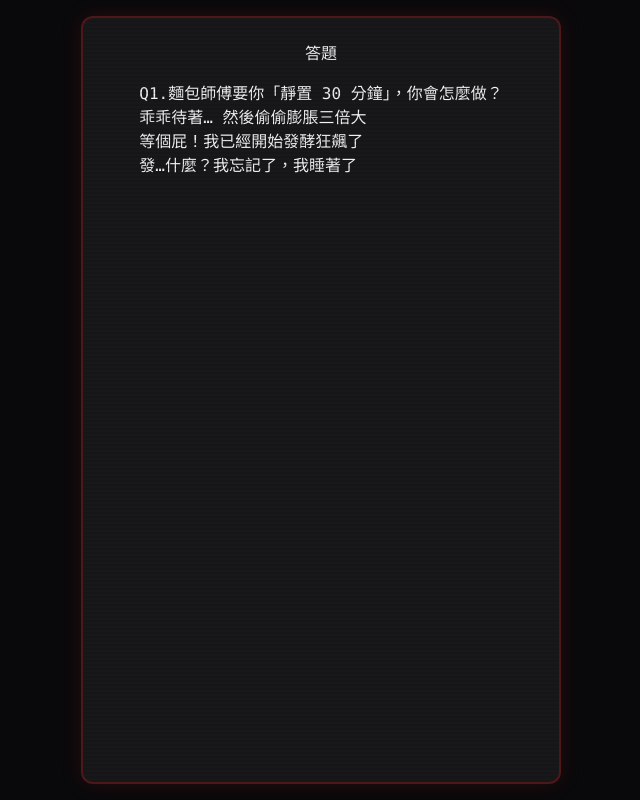
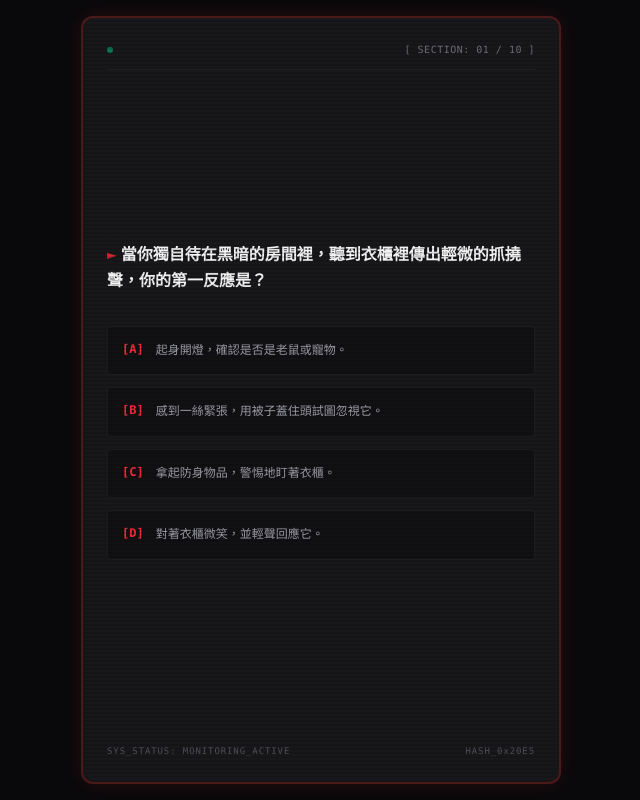
Before and after one commit to 111204043-ui/1142_web_111204043_hw2, a Next.js app: page /question in a window 1280 px wide. Shown: the whole page, without its empty margins (319-959 px from the left). Built offline with nearby package versions, Linux system fonts and the light colour scheme.

Commit message:
feat: init question building

```diff
--- a/app/page.tsx
+++ b/app/page.tsx
@@ -76,9 +76,9 @@ export default function Home() {
             。
           </p>
           <p className="italic text-zinc-500 border-t border-zinc-800/60 pt-2 font-serif">
-            「本測試將評估您的異常心理特質與現實錨定，以分類您的收容等級。請放心，這一切都是為了您的安全。或者說……為了
+            「本測試將評估您的異常心理特質與現實錨定，以分類您的收容等級。為了您的安全，請不要
             <span className="blur-[1px] text-zinc-400 hover:blur-none transition-all duration-300 cursor-help">
-              不讓世界被您修正
+              掙扎
             </span>
             。」
           </p>
--- a/app/question/page.tsx
+++ b/app/question/page.tsx
@@ -1,8 +1,8 @@
 "use client"
-import Link from "next/link";
+
 import { useState, useEffect } from "react";
-import { useRouter } from "next/navigation"
-import { usePsyStore } from "../../store/store"
+import { useRouter } from "next/navigation";
+import { usePsyStore } from "../../store/store";
 
 export default function Question() {
   const router = useRouter();
@@ -11,45 +11,128 @@ export default function Question() {
   const psyData = usePsyStore((state) => state.psyData);
   const setPsyScore = usePsyStore((state) => state.setScore);
 
-  console.log(psyData);
-  console.log(psyData.quizData);
+  // 計算目前的精神污染指數（0 ~ 9 級），用來動態影響 UI 驚悚度
+  const pollutionLevel = questionIndex;
 
-  useEffect(() => {
-    console.log("目前分數：" + psyData.score);
-  }, [psyData.score]);
+  // 用於選項的前綴代碼
+  const optionPrefix = ["A", "B", "C", "D"];
 
+  function nextQuestion(optionIndex: number) {
+    const currentQuestion = psyData.quizData[questionIndex];
+    const selectedValue = currentQuestion.options[optionIndex].value;
 
-  function nextQuestion(optionIndex: any) {
-    console.log("使用者選擇：" + optionIndex);
+    // 修正非同步狀態：計算正確的新分數並存入 Zustand
+    const newScore = psyData.score + selectedValue;
+    setPsyScore(newScore);
 
-    setPsyScore(psyData.score + psyData.quizData[questionIndex].options[optionIndex].value);
-    console.log(psyData.score);
-
-    if (questionIndex != psyData.quizData.length - 1) {
-      console.log("下一題～");
+    if (questionIndex < psyData.quizData.length - 1) {
       setQuestionIndex(questionIndex + 1);
     } else {
-      console.log("進入準備看結果頁面");
+      // 進入最後一題後跳轉至準備頁
       router.push("/prepare");
     }
+  }
 
-  }
+  // 取得目前題目物件
+  const currentQuiz = psyData.quizData[questionIndex];
+
+  if (!currentQuiz) return <div className="text-red-500 font-mono p-4">ERR: DATA_CORRUPTED</div>;
 
   return (
     <>
-      <div className="flex flex-col items-center gap-4">
-        答題
-        <div>
-          <div>{"Q" + (questionIndex + 1) + "." + psyData.quizData[questionIndex].title}</div>
-          {/* <div>{ `Q${(questionIndex+1)}.${questionData[questionIndex].title}` }</div> */}
-          <div onClick={() => nextQuestion(0)}>{psyData.quizData[questionIndex].options[0].text}</div>
-          <div onClick={() => nextQuestion(1)}>{psyData.quizData[questionIndex].options[1].text}</div>
-          <div onClick={() => nextQuestion(2)}>{psyData.quizData[questionIndex].options[2].text}</div>
+      {/* 動態調整外層容器：隨著污染等級（題數）提高，讓紅光陰影越來越強大，並在後半段（第 6 題起）隨機產生輕微搖晃感 */}
+      <div
+        className={`w-full h-full flex flex-col justify-between font-mono text-zinc-300 select-none`}
+        style={{
+          // 隨著題數增加，將邊框陰影的發光範圍擴大，模擬終端機過載
+          boxShadow: `inset 0 0 ${pollutionLevel * 5}px rgba(153, 27, 27, ${0.1 + pollutionLevel * 0.05})`
+        }}
+      >
+
+        {/* 頂部狀態列：呈現當前系統監控狀態 */}
+        <div className="flex justify-between items-center w-full border-b border-zinc-800/80 pb-3 text-[10px] text-zinc-500 tracking-wider">
+          <div className="flex items-center gap-2">
+            <span className={`w-1.5 h-1.5 rounded-full ${pollutionLevel >= 7 ? "bg-red-600 animate-ping" : "bg-emerald-600 animate-pulse"}`}></span>
+          </div>
+          <div>
+            <span>[ SECTION: {String(questionIndex + 1).padStart(2, '0')} / 10 ]</span>
+          </div>
         </div>
 
-        {/* <Link className="text-white bg-black px-3 py-2" href="/prepare">準備看結果</Link> */}
+        {/* 中間：題目主體區塊 */}
+        <div className="my-auto py-8 flex flex-col gap-6">
+
+          {/* 題號與題目名稱 */}
+          <div className="relative">
+            {/* 後方淡淡的偽影襯托 */}
+            <span className="absolute -top-4 -left-2 text-[28px] font-black text-zinc-900 select-none">
+              Q{questionIndex + 1}
+            </span>
+
+            {/* 實際題目：後半段題目（Q7、Q8等）加入模糊或錯位陰影特效 */}
+            <h2
+              className={`text-base font-bold text-zinc-100 leading-relaxed relative z-10 transition-all duration-300 ${
+                pollutionLevel >= 7 ? "tracking-widest filter blur-[0.3px]" : ""
+              }`}
+              style={{
+                textShadow: pollutionLevel >= 5 ? `${pollutionLevel - 4}px 0 rgba(153,27,27,0.7)` : "none"
+              }}
+            >
+              <span className="text-red-500/80 mr-1">►</span>
+              {currentQuiz.title}
+            </h2>
+          </div>
+
+          {/* 選項清單 */}
+          <div className="flex flex-col gap-3 mt-2">
+            {currentQuiz.options.map((option: any, idx: number) => (
+              <button
+                key={idx}
+                onClick={() => nextQuestion(idx)}
+                className={`w-full text-left p-3.5 text-xs rounded border border-zinc-800/60 bg-zinc-950/40 text-zinc-400 hover:text-zinc-100 transition-all duration-150 relative overflow-hidden group
+                  ${
+                    // 隨題數推進，選項按鈕的 Hover 效果從紅框轉變為極度壓迫的血紅底色
+                    pollutionLevel >= 6
+                    ? "hover:bg-red-950/40 hover:border-red-700/60"
+                    : "hover:bg-zinc-900 hover:border-zinc-700"
+                  }
+                `}
+              >
+                {/* 終端機按鈕左側的狀態方塊指示燈 */}
+                <div className="flex items-start gap-3 relative z-10">
+                  <span className="text-red-500 font-bold font-mono tracking-square shrink-0">
+                    [{optionPrefix[idx]}]
+                  </span>
+
+                  {/* 選項內文：最後幾題的選項字體可以加入呼吸燈或模糊效果 */}
+                  <span className={`leading-relaxed group-hover:translate-x-0.5 transition-transform duration-150 ${
+                    pollutionLevel >= 8 && idx === 3 ? "text-red-400/80 font-serif font-black" : ""
+                  }`}>
+                    {option.text}
+                  </span>
+                </div>
+
+                {/* 按鈕內部的微妙黑客風格掃描滑過特效 (Hover Decorator) */}
+                <div className="absolute inset-y-0 left-0 w-[2px] bg-red-800 opacity-0 group-hover:opacity-100 transition-opacity duration-150" />
+              </button>
+            ))}
+          </div>
+
+        </div>
+
+        {/* 底部裝飾列：模擬系統底層拋出的數據流（隨題號變化，題目越後面，盲碼或警告代碼越長） */}
+        <div className="border-t border-zinc-900 pt-3 flex justify-between items-center text-[9px] text-zinc-600 select-none tracking-widest">
+          <div className="truncate max-w-[250px]">
+            {pollutionLevel < 4 && "SYS_STATUS: MONITORING_ACTIVE"}
+            {pollutionLevel >= 4 && pollutionLevel < 7 && "WARNING: COGNITIVE_HAZARD_DETECTED"}
+            {pollutionLevel >= 7 && "CRITICAL: REALITY_WARPING_IN_PROGRESS_"}
+          </div>
+          <div className="font-mono text-right shrink-0">
+            {pollutionLevel >= 6 ? "[ MEMETIC_OVERLOAD ]" : `HASH_0x${(8421 + questionIndex * 113).toString(16).toUpperCase()}`}
+          </div>
+        </div>
+
       </div>
     </>
   );
-
 }
--- a/store/store.js
+++ b/store/store.js
@@ -3,53 +3,212 @@ import { create } from 'zustand'
 
 const questionData = [
     {
-      title: "麵包師傅要你「靜置 30 分鐘」，你會怎麼做？",
+      title: "當你獨自待在黑暗的房間裡，聽到衣櫃裡傳出輕微的抓撓聲，你的第一反應是？",
       options:[
         {
-          text: "乖乖待著… 然後偷偷膨脹三倍大",
+          text: "起身開燈，確認是否是老鼠或寵物。",
           value: 1
         },
         {
-          text: "等個屁！我已經開始發酵狂飆了",
+          text: "感到一絲緊張，用被子蓋住頭試圖忽視它。",
           value: 2
         },
         {
-          text: "發…什麼？我忘記了，我睡著了",
+          text: "拿起防身物品，警惕地盯著衣櫃。",
           value: 3
+        },
+        {
+          text: "對著衣櫃微笑，並輕聲回應它。",
+          value: 4
         }
       ]
     },
     {
-      title: "當你被放進烤箱時，溫度突然升高，你的反應是？",
+      title: "在一個漫長的深夜，你發現時鐘的秒針已經停止跳動了五分鐘，但世界仍在運作，你會？",
       options:[
         {
-          text: "啊啊啊啊啊啊！（冒泡炸裂）",
+          text: "認為是時鐘沒電了，決定明天換電池。",
           value: 1
         },
         {
-          text: "熱熱熱快翻面！我要烤出最酥脆的皮！",
+          text: "拿出手機核對時間，看看是不是只有這個鐘壞了。",
           value: 2
         },
         {
-          text: "我已經放棄掙扎，來吧命運……",
+          text: "感到一種莫名的違和感，心跳開始加速。",
           value: 3
+        },
+        {
+          text: "理解到「時間」終於放棄了對你的監控。",
+          value: 4
         }
       ]
     },
     {
-      title: "如果你被顧客挑選時被放回去了，你會？",
+      title: "當你閉上眼睛準備入睡時，你經常能看見什麼？",
       options:[
         {
-          text: "立刻乾癟五公分，氣到扁掉",
+          text: "一片漆黑，或者今天工作與生活的零碎畫面。",
           value: 1
         },
         {
-          text: "更用力散發麵包香，讓他後悔！",
+          text: "夢境的預兆，有時會帶有一點壓迫感。",
           value: 2
         },
         {
-          text: "裝死，假裝自己是牛角麵包",
+          text: "混亂的幾何線條與光斑，像是某種未知的雜訊。",
           value: 3
+        },
+        {
+          text: "峩看見祢在看著峩。峩看見祢在看著峩。",
+          value: 4
+        }
+      ]
+    },
+    {
+      title: "街道的盡頭，站著一個你從未見過、穿著怪異的人，當你眨眼時，他會縮短與你的距離。這時你會？",
+      options:[
+        {
+          text: "大聲呼喊周圍的人，尋求協助。",
+          value: 1
+        },
+        {
+          text: "一邊死死盯著他，一邊緩慢向後退到安全區域。",
+          value: 2
+        },
+        {
+          text: "把眼睛挖出來。這樣他就再也無法透過眨眼移動了。",
+          value: 3
+        },
+        {
+          text: "。了來祂",
+          value: 4
+        }
+      ]
+    },
+    {
+      title: "你在夢中來到了一座無人的廢棄醫院，前方有四扇門，你直覺會推開哪一扇？",
+      options:[
+        {
+          text: "掛著「安全通道」綠色指示燈的門。",
+          value: 1
+        },
+        {
+          text: "散發出微弱消毒水氣味的木門。",
+          value: 2
+        },
+        {
+          text: "貼滿封條、被鐵鍊鎖住的雙開鐵門。",
+          value: 3
+        },
+        {
+          text: "正在往外滲出暗紅色液體的診室門。",
+          value: 4
+        }
+      ]
+    },
+    {
+      title: "窗外有人在看你窗外有人在看你窗外有人在看你窗外有人在看你窗外有人在看你窗外有人在看你窗外有人在看你窗外有人在看你",
+      options:[
+        {
+          text: "拉上窗簾，假裝什麼都沒發生。",
+          value: 1
+        },
+        {
+          text: "撥打報警電話，並向鄰居求助。",
+          value: 2
+        },
+        {
+          text: "破壞這裡，往外跑。",
+          value: 3
+        },
+        {
+          text: "請祂進來坐坐。",
+          value: 4
+        }
+      ]
+    },
+    {
+      title: "𠟕𠦃囥囮，囅囓圝圞。欞櫳爖爢，龘龘龘──？",
+      options:[
+        {
+          text: "𪚥𪚥，靐齉爩。",
+          value: 1
+        },
+        {
+          text: "爨癵，驫麤灪。",
+          value: 2
+        },
+        {
+          text: "籲由，厵纞虪。",
+          value: 3
+        },
+        {
+          text: "𪓪𪓫，孌鑾爨。",
+          value: 4
+        }
+      ]
+    },
+    {
+      title: "峩",
+      options:[
+        {
+          text: "薈",
+          value: 1
+        },
+        {
+          text: "棶",
+          value: 2
+        },
+        {
+          text: "椄",
+          value: 3
+        },
+        {
+          text: "祢",
+          value: 4
+        }
+      ]
+    },
+    {
+      title: "┠┨┯┷┏┓┗┛┳┻﹃﹄┌┐└┘∟",
+      options:[
+        {
+          text: "░░░░░░░░░░",
+          value: 1
+        },
+        {
+          text: "▰▰▰▰▰▰▰▰▰▰",
+          value: 2
+        },
+        {
+          text: "█ █ █ █ █ █ █ █ █ █",
+          value: 3
+        },
+        {
+          text: "𣊭𣊭𣊭𣊭𣊭𣊭𣊭𣊭𣊭𣊭",
+          value: 4
+        }
+      ]
+    },
+    {
+      title: "測驗即將結束，你醒來了嗎？",
+      options:[
+        {
+          text: "我一直都醒著。",
+          value: 1
+        },
+        {
+          text: "有點不對勁，不太舒服。",
+          value: 2
+        },
+        {
+          text: "祂在看我。",
+          value: 3
+        },
+        {
+          text: "我一直都醒著☉",
+          value: 4
         }
       ]
     }
```
Also changed, not shown: app/warning/page.tsx (+6 -6 lines).
